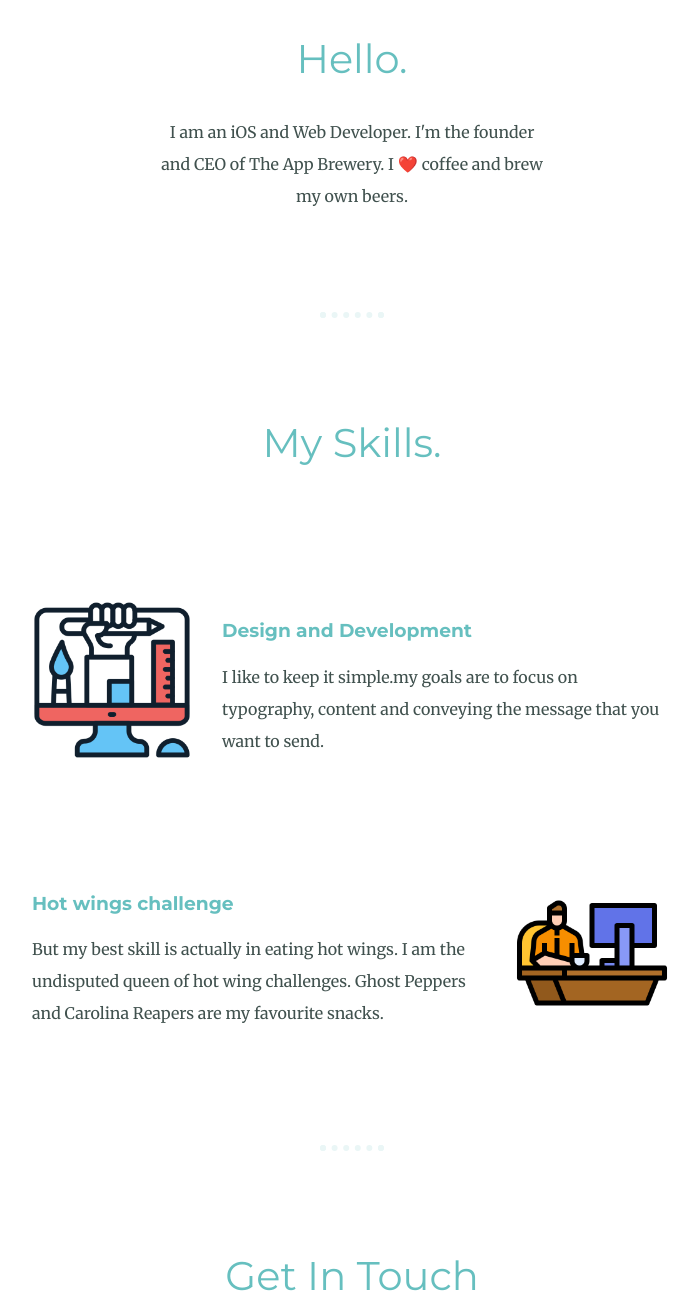
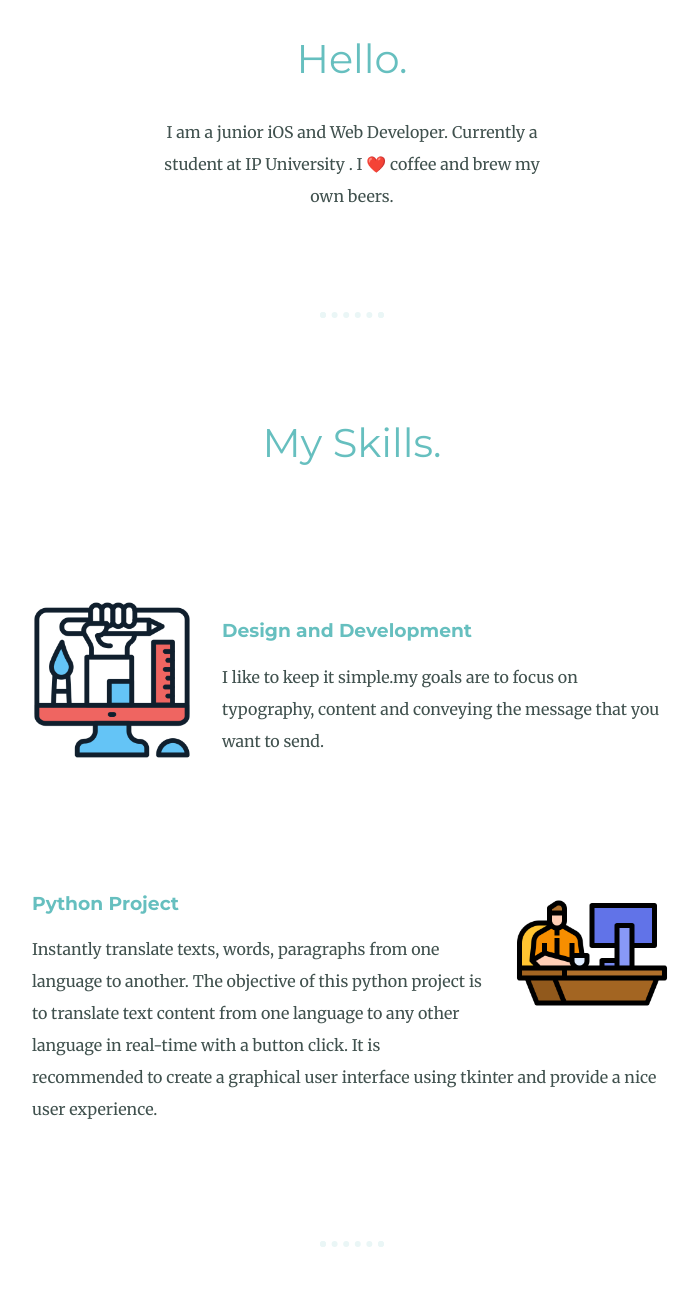
Before and after one commit to just-being-aryan/CSS-Personal-Site, a plain HTML site: page index.html in a window 1280 px wide. Shown: the part 1157-2460 px from the top of the page, without its empty margins (288-986 px from the left). Drawn offline with Linux system fonts and the light colour scheme.

Commit message:
Update index.html

```diff
--- a/index.html
+++ b/index.html
@@ -32,8 +32,8 @@
         <img class = "display" src="images/ARYAN.png" alt="Profile-pic">
         <h2>Hello.</h2>
         <p class = "intro">
-          I am an iOS and Web Developer. I'm the founder and
-          CEO of The App Brewery. I ❤️ coffee and brew my own
+          I am a junior iOS and Web Developer. Currently a student
+          at IP University . I ❤️ coffee and brew my own
           beers.
         </p>
       </div>
@@ -51,11 +51,12 @@
         </div>
         <div class="skill-row">
           <img class="hotel" src="images/hotel.png" alt="" />
-          <h3>Hot wings challenge</h3>
+          <h3>Python Project</h3>
           <p class = "project-description">
-            But my best skill is actually in eating hot wings. I am the
-            undisputed queen of hot wing challenges. Ghost Peppers and
-            Carolina Reapers are my favourite snacks.
+            Instantly translate texts, words, paragraphs from one language to another.
+            The objective of this python project is to translate text content from one
+            language to any other language in real-time with a button click. It is recommended
+            to create a graphical user interface using tkinter and provide a nice user experience.
           </p>
         </div>
       </div>
```
